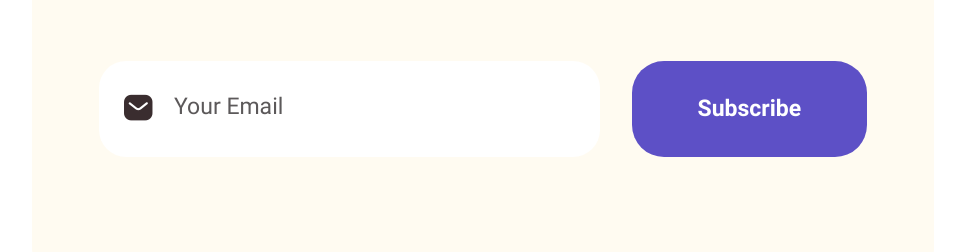
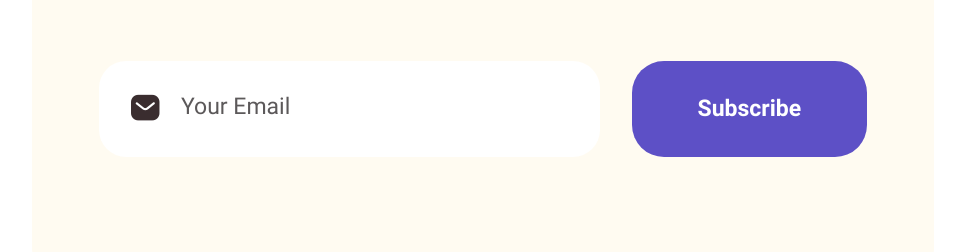
Before and after one commit to jtg-inductions-fe/FE-Kashish-Bhargava-UID00653-A1, a website built with Vite: page index.html in a window 1280 px wide. Shown: the part 5328-5580 px from the top of the page, without its empty margins (157-1122 px from the left). Built offline with nearby package versions, Linux system fonts and the light colour scheme; files whose address does not match are found by name.

Commit message:
[KB-A1-07]:Fixes

```diff
--- a/src/styles/scss/pages/_newsletter.scss
+++ b/src/styles/scss/pages/_newsletter.scss
@@ -109,7 +109,7 @@
             height: 6rem;
             border-radius: 1.7rem;
             padding-left: 0rem;
-            padding-right: 6rem;
+            padding-right: 0rem;
         }
         //Desktop View
         @include mixins.breakpoints(variables.$db) {
@@ -117,7 +117,7 @@
             margin-left: 1rem;
             margin-right: 1rem;
             border-radius: 1.9rem;
-            padding-right: 15rem;
+            padding-right: 0.5rem;
         }
     }
     &__icon {
@@ -131,12 +131,12 @@
             font-size: 2.2rem;
             padding-left: 0rem;
             margin-top: 0.3rem;
-            margin-left: 4rem;
+            margin-left: 0.5rem;
         }
         //Desktop View
         @include mixins.breakpoints(variables.$db) {
             font-size: 2.1rem;
-            padding-left: 6.5rem;
+            padding-left: 0rem;
         }
     }
     .emailid {
@@ -144,9 +144,15 @@
         padding-right: 1rem;
         padding-bottom: 1rem;
         margin-right: 8.5rem;
+        //Tablet View
+        @include mixins.breakpoints(variables.$tb) {
+            margin-right: 0;
+            padding-right: 3rem;
+        }
         //Desktop View
         @include mixins.breakpoints(variables.$db) {
-            padding-right: 15rem;
+            padding-right: 0rem;
+            margin-right: 0rem;
         }
     }
     input[type='email']::placeholder {
@@ -161,6 +167,15 @@
     }
     input[type='email'] {
         border: none;
+        outline: none;
+        //Tablet View
+        @include mixins.breakpoints(variables.$tb) {
+            width: 25rem;
+        }
+        //Desktop View
+        @include mixins.breakpoints(variables.$db) {
+            width: 41rem;
+        }
     }
 
     &__btn {
```
